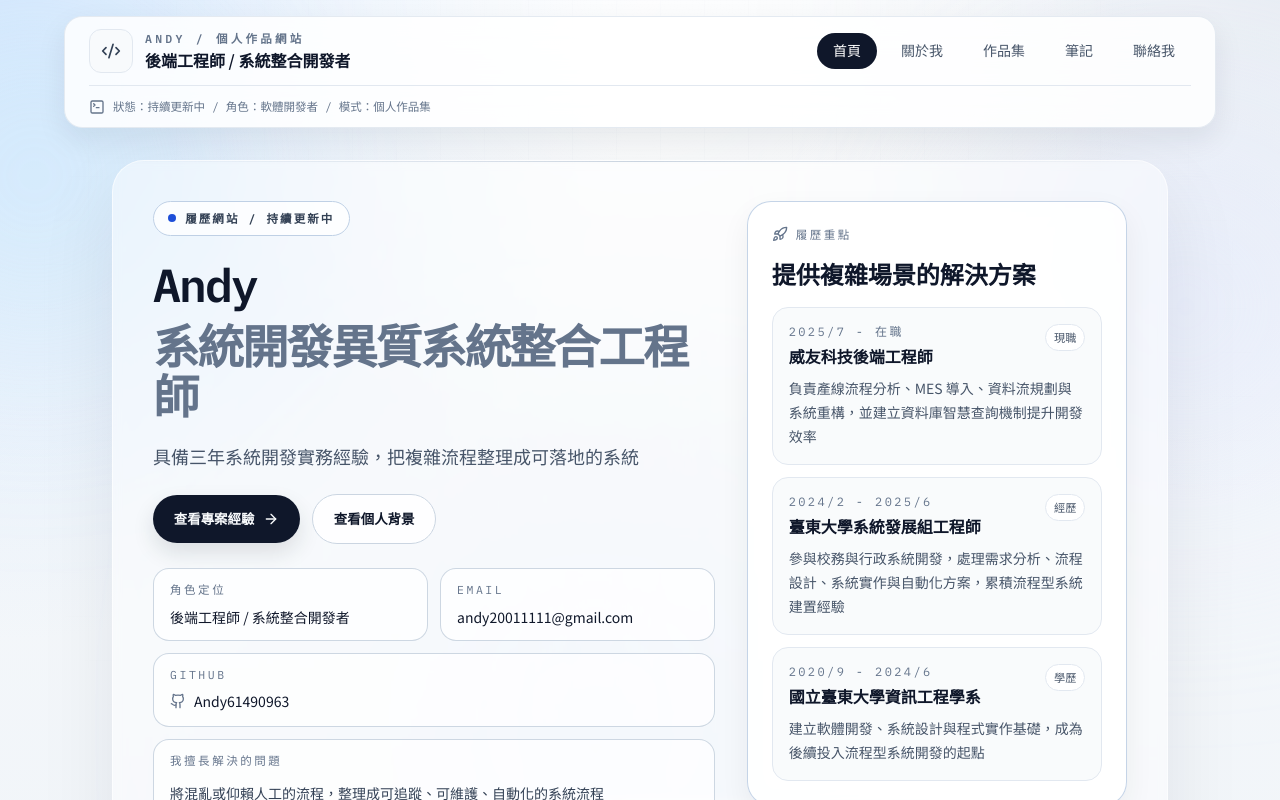
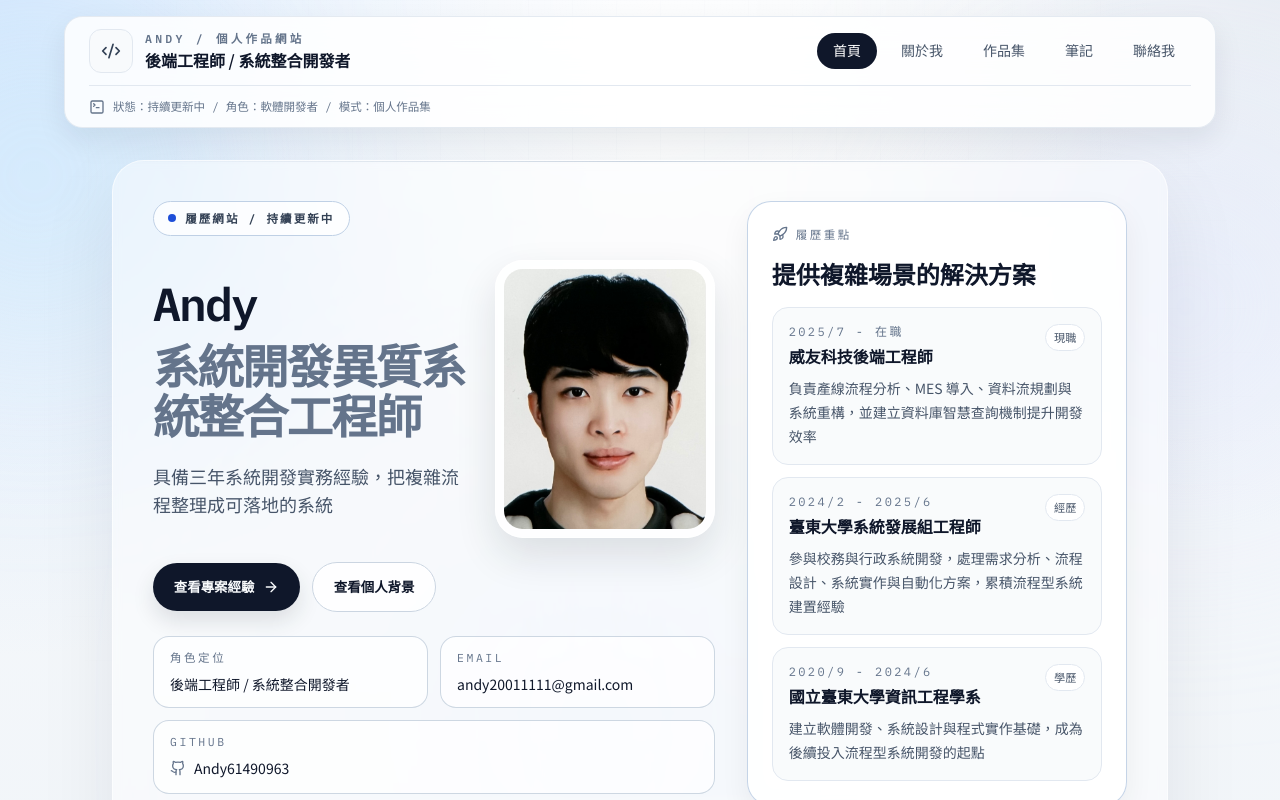
Before and after one commit to Andy61490963/kaiyo-dev-site, a React (Vite) app: page / in a window 1280 px wide. Shown: the top 800 px of the page. Built offline with nearby package versions, Linux system fonts and the light colour scheme; the HTML template or start-up script is replaced by a standard one.

Commit message:
Add profile photo to homepage hero

```diff
--- a/src/pages/Home.jsx
+++ b/src/pages/Home.jsx
@@ -31,6 +31,7 @@ const stats = [
 
 export default function Home() {
   const featuredMilestones = certifications.slice(0, 3)
+  const profileImage = '/5B609B4A-6DFD-4FE8-8C64-0F5BC0B996F1.jpg'
 
   return (
     <section className="space-y-16 sm:space-y-20">
@@ -46,7 +47,8 @@ export default function Home() {
             履歷網站 / 持續更新中
           </div>
 
-          <div className="space-y-5">
+          <div className="grid gap-5 lg:grid-cols-[minmax(0,1fr)_220px] lg:items-center">
+            <div className="space-y-5">
             <h1 className="section-title max-w-4xl">
               Andy
               <span className="mt-3 block text-slate-500">
@@ -57,6 +59,22 @@ export default function Home() {
             <p className="max-w-3xl text-base leading-8 text-slate-600 sm:text-lg">
               具備三年系統開發實務經驗，把複雜流程整理成可落地的系統
             </p>
+            </div>
+
+            <motion.div
+              initial={{ opacity: 0, x: 16 }}
+              animate={{ opacity: 1, x: 0 }}
+              transition={{ duration: 0.45, delay: 0.1 }}
+              className="mx-auto w-full max-w-[220px]"
+            >
+              <div className="overflow-hidden rounded-[1.75rem] border border-white/80 bg-white/70 p-2 shadow-[0_18px_40px_rgba(15,23,42,0.12)] backdrop-blur-sm">
+                <img
+                  src={profileImage}
+                  alt="Andy"
+                  className="h-[260px] w-full rounded-[1.15rem] object-cover object-center"
+                />
+              </div>
+            </motion.div>
           </div>
 
           <div className="flex flex-col gap-3 sm:flex-row sm:flex-wrap sm:items-center">
```
Also changed, not shown: public/5B609B4A-6DFD-4FE8-8C64-0F5BC0B996F1.jpg (added).
